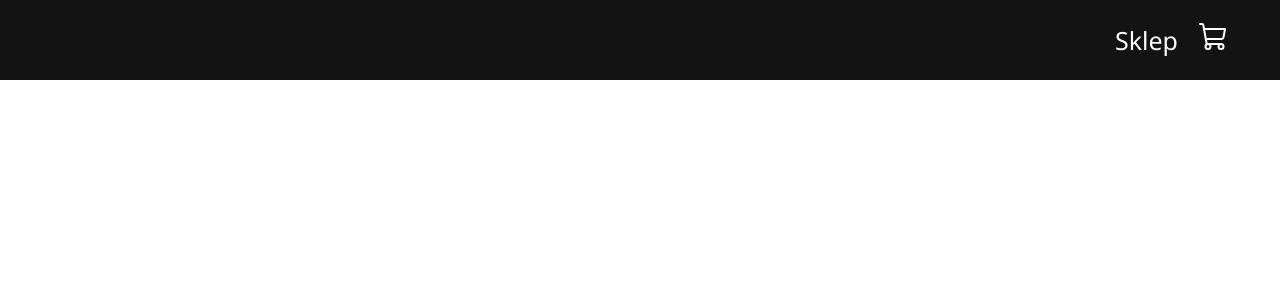
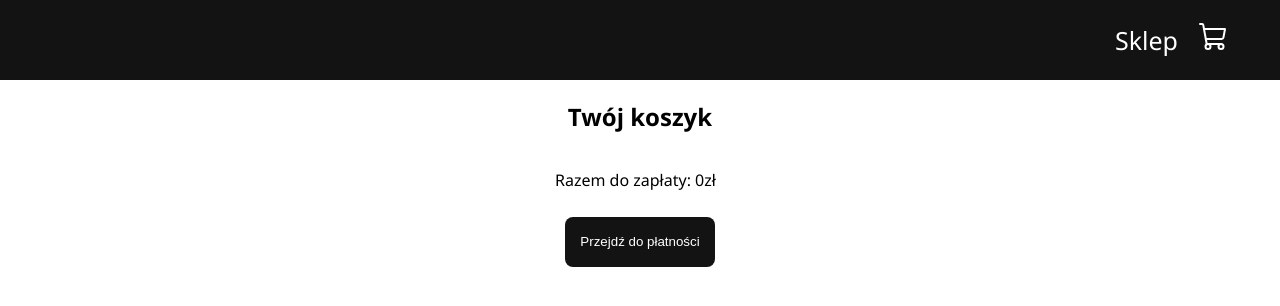
Before and after one commit to IgorFurman/VapeShop, a React (Create React App) app: page /cart in a window 1280 px wide. Shown: the top 306 px of the page. Built offline with nearby package versions, Linux system fonts and the light colour scheme.

Commit message:
added shopping card and styles changes

```diff
--- /dev/null
+++ b/src/pages/cart/cart-item.js
@@ -0,0 +1,28 @@
+import React, { useContext } from "react";
+import { ShopContext } from "../../context/shop-context";
+
+export const CartItem = (props) => {
+  const { id, productName, price, productImage } = props.data;
+  const { cartItems, addToCart, removeFromCart, updateCartItemCount } =
+    useContext(ShopContext);
+
+  return (
+    <div className="cartItem">
+      <img src={productImage} />
+      <div className="description">
+        <p>
+          <b>{productName}</b>
+        </p>
+        <p> Cena: {price}zł</p>
+        <div className="countHandler">
+          <button onClick={() => removeFromCart(id)}> - </button>
+          <input
+            value={cartItems[id]}
+            onChange={(e) => updateCartItemCount(Number(e.target.value), id)}
+          />
+          <button onClick={() => addToCart(id)}> + </button>
+        </div>
+      </div>
+    </div>
+  );
+};
--- /dev/null
+++ b/src/pages/cart/cart.css
@@ -0,0 +1,43 @@
+.cart {
+    display: flex;
+    flex-direction: column;
+    justify-content: center;
+    align-items: center;
+  }
+
+  .cartItem {
+    width: 700px;
+    height: 250px;
+    display: flex;
+
+    align-items: center;
+    box-shadow: 0px 3px 15px rgba(0, 0, 0, 0.2);
+    border-radius: 25px;
+    margin: 30px;
+  }
+
+  .cartItem img {
+    width: 200px;
+  }
+
+  .cartItem .description {
+    width: 100%;
+    font-size: 30px;
+  }
+
+  .countHandler input {
+    width: 40px;
+    text-align: center;
+    font-weight: bolder;
+  }
+
+  .checkout button {
+    width: 150px;
+    height: 50px;
+    background-color: rgb(19, 19, 19);
+    color: white;
+    border: none;
+    border-radius: 8px;
+    margin: 10px;
+    cursor: pointer;
+  }
--- a/src/pages/cart/cart.js
+++ b/src/pages/cart/cart.js
@@ -1,5 +1,30 @@
-import React from "react"
+import React, { useContext } from 'react';
+import { PRODUCTS } from '../../products';
+import { ShopContext } from '../../context/shop-context';
+import { CartItem } from './cart-item';
+import './cart.css';
 
 export const Cart = () => {
-    return
-}
+	const { cartItems, getTotalCartAmount, checkout } = useContext(ShopContext);
+	const totalAmount = getTotalCartAmount();
+	return (
+		<div className='cart'>
+			<div>
+				<h2>Twój koszyk</h2>
+			</div>
+			<div className='cartItems'>
+				{PRODUCTS.map((product) => {
+					if (cartItems[product.id] !== 0) {
+						return <CartItem data={product} />;
+					} else {
+						return null;
+					}
+				})}
+			</div>
+			<div className='checkout'>
+				<p>Razem do zapłaty: {totalAmount}zł</p>
+				<button className=''>Przejdź do płatności</button>
+			</div>
+		</div>
+	);
+};
--- a/src/pages/shop/shop.css
+++ b/src/pages/shop/shop.css
@@ -7,24 +7,26 @@
 	width: 100%;
 	height: auto;
 	display: grid;
-	grid-template-columns: 1fr 1fr 1fr;
+	grid-template-columns: repeat(3, 1fr);
+	gap: 80px;
 	place-items: center;
 }
 
 .product {
 	border-radius: 15px;
+	padding: 20px 0;
 	width: 300px;
-	height: 350px;
-	margin: 100px;
+	height: 380px;
 	display: flex;
 	flex-direction: column;
 	justify-content: center;
 	align-items: center;
-
+	box-shadow: 2px 2px 5px rgba(0, 0, 0, 0.3);
 }
 
 .product img {
-	width: 400px;
+	max-width: 100%;
+	height: 100%;
 }
 
 .product .description {
@@ -54,23 +56,19 @@
 }
 @media (max-width: 992px) {
 	.products {
-        width: auto;
-        height: auto;
-		grid-template-columns: 1fr 1fr;
+		grid-template-columns: repeat(auto-fit, minmax(220px, 1fr));
 	}
 	.product {
-        border-radius: 15px;
 		width: 200px;
 		height: 350px;
-        margin: 100px;
-
+		margin: 50px;
 	}
 }
 @media (max-width: 578px) {
 	.product {
-        width: 200px;
+		width: 300px;
 		height: 350px;
-
+		margin: 50px;
 
 	}
 	.products {
```
Lines whose indentation alone changed are shown as unchanged.
